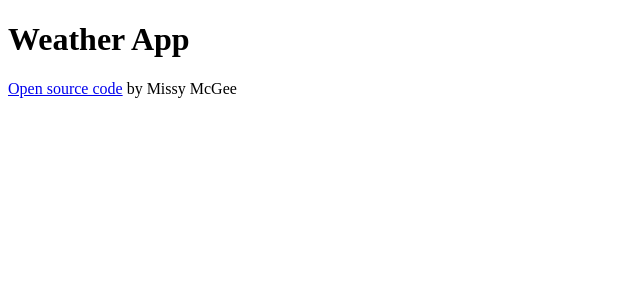
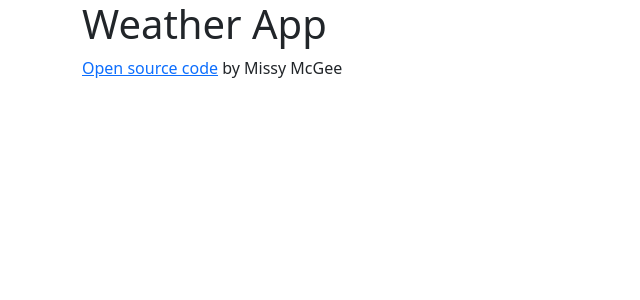
Before and after one commit to MissyMcGee1/react-final-project, a React (Create React App) app: page / in a window 1280 px wide. Shown: the top 300 px of the page, without its empty margins (0-640 px from the left). Built offline with nearby package versions, Linux system fonts and the light colour scheme.

Commit message:
Added bootstrap to project

```diff
--- a/package.json
+++ b/package.json
@@ -6,6 +6,7 @@
     "@testing-library/jest-dom": "^5.16.5",
     "@testing-library/react": "^13.4.0",
     "@testing-library/user-event": "^13.5.0",
+    "bootstrap": "^5.3.0",
     "react": "^18.2.0",
     "react-dom": "^18.2.0",
     "react-scripts": "5.0.1",
--- a/src/App.js
+++ b/src/App.js
@@ -1,8 +1,10 @@
+import React from "react";
 import "./App.css";
 
 export default function App() {
   return (
     <div className="App">
+      <div className="container">
         <h1>Weather App</h1>
         <footer>
           <a
@@ -14,5 +16,6 @@
           by Missy McGee
         </footer>
       </div>
+    </div>
   );
 }
```
Also changed, not shown: src/index.js (+7 -9 lines), 1 other file (tests, documents, lock files or other folders). Lines whose indentation alone changed are shown as unchanged.
